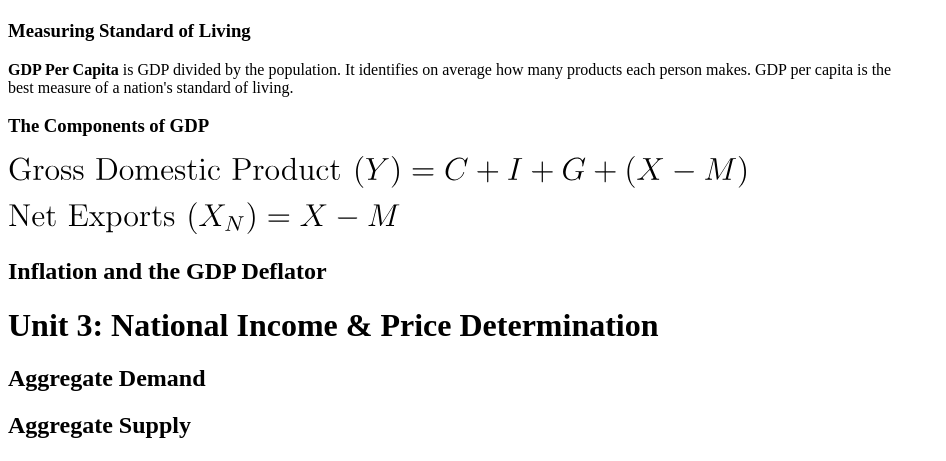
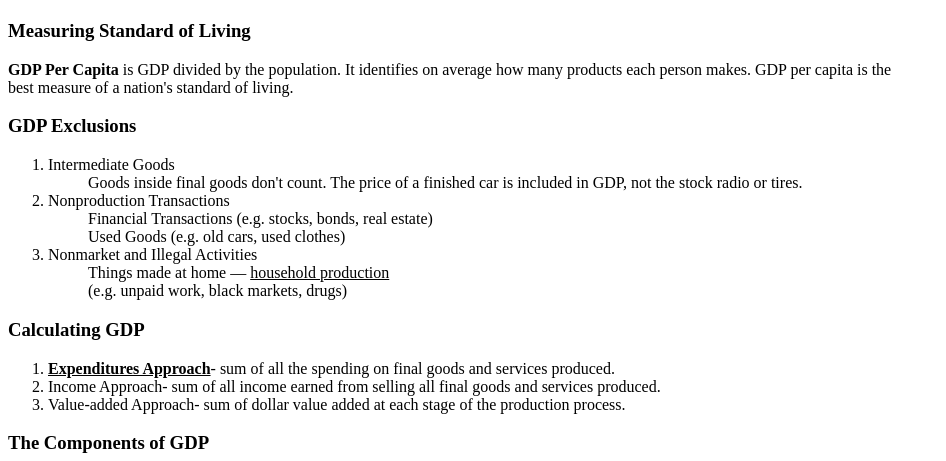
Before and after one commit to suitedgalaxy/macroeconomics, a plain HTML site: page index.html in a window 1280 px wide. Shown: the part 1822-2283 px from the top of the page, without its empty margins (0-946 px from the left). Drawn offline with Linux system fonts and the light colour scheme.

Commit message:
Update index.html

```diff
--- a/index.html
+++ b/index.html
@@ -81,6 +81,29 @@
 					<b>GDP Per Capita</b> is GDP divided by the population. It identifies on average how many products each person makes. GDP per capita is the <br>
 					best measure of a nation's standard of living.
 				</p>
+			<h3>GDP Exclusions</h3>
+				<ol>
+					<li>Intermediate Goods</li>
+					<ul><span>
+						Goods inside final goods don't count. The price of a finished car is included in GDP, not the stock radio or tires.
+					</span></ul>
+					<li>Nonproduction Transactions</li>
+					<ul><span>
+						Financial Transactions (e.g. stocks, bonds, real estate) <br>
+						Used Goods (e.g. old cars, used clothes)
+					</span></ul>
+					<li>Nonmarket and Illegal Activities</li>
+					<ul><span>
+						Things made at home — <u>household production</u> <br>
+						(e.g. unpaid work, black markets, drugs)
+					</span></ul>
+				</ol>
+			<h3>Calculating GDP</h3>
+				<ol>
+					<li><b><u>Expenditures Approach</u></b>- sum of all the spending on final goods and services produced.</li>
+					<li>Income Approach- sum of all income earned from selling all final goods and services produced.</li>
+					<li>Value-added Approach- sum of dollar value added at each stage of the production process.</li>
+				</ol>
 			<h3>The Components of GDP</h3>
 				<img src="components of gdp.svg"> <br>
 
```
